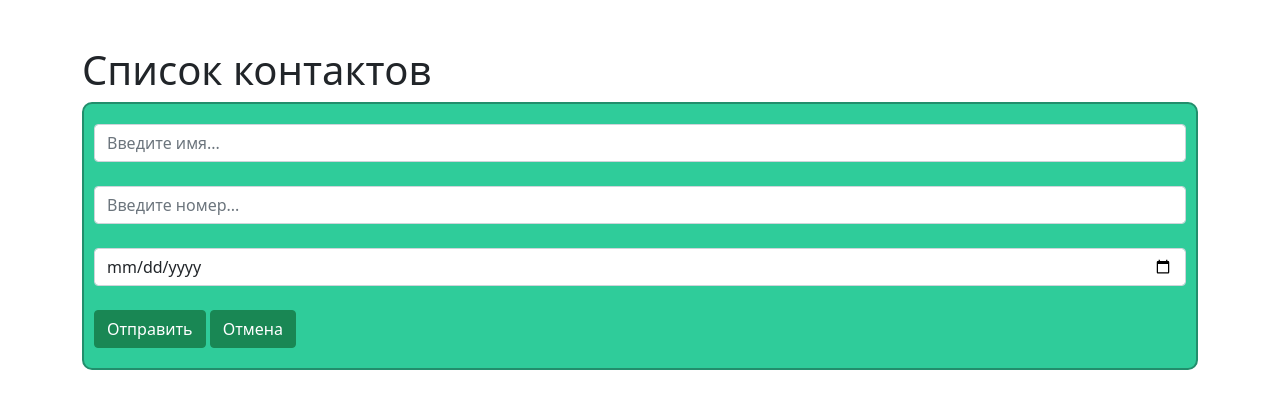
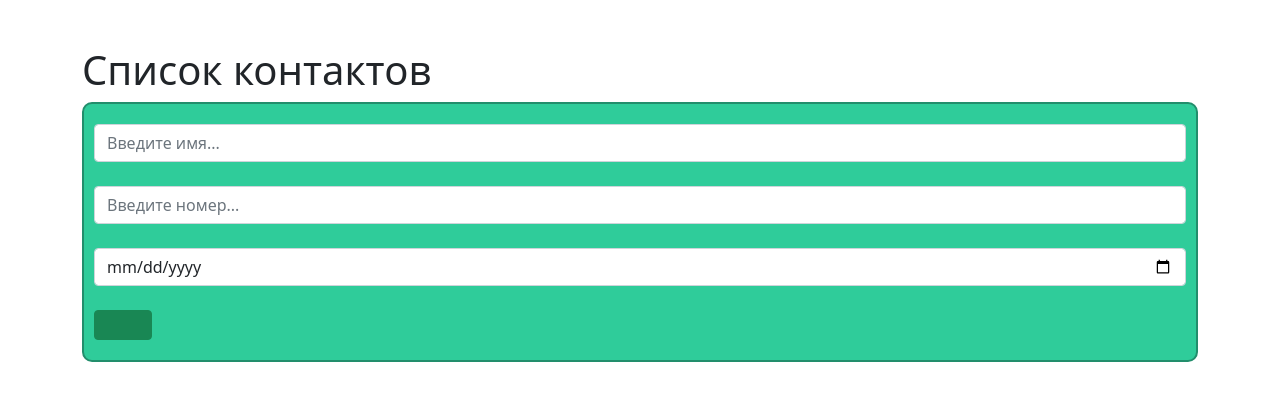
Before and after one commit to qafarlikerim/kera.ga, a PHP site: page / in a window 1280 px wide. Shown: the part 357-766 px from the top of the page. Run offline with PHP 8.4, Linux system fonts and the light colour scheme; data that the repository does not hold is empty.

Commit message:
Update index.php

```diff
--- a/index.php
+++ b/index.php
@@ -69,7 +69,7 @@
         <br>
         <input type="date" name="date" id="date" placeholder="Введите дату..." class="form-control">
         <br>
-        <button type="submit" name="sendTask" class="btn btn-success">Отправить</button>&nbsp;<button type="reset" name="sendTask" class="btn btn-success">Oтмена</button>
+        <button type="submit" name="sendTask" class="btn btn-success"><i class="bi bi-window-dash"></i><i class="bi bi-window-plus"></i>
       </form>
 
       <?php
```
